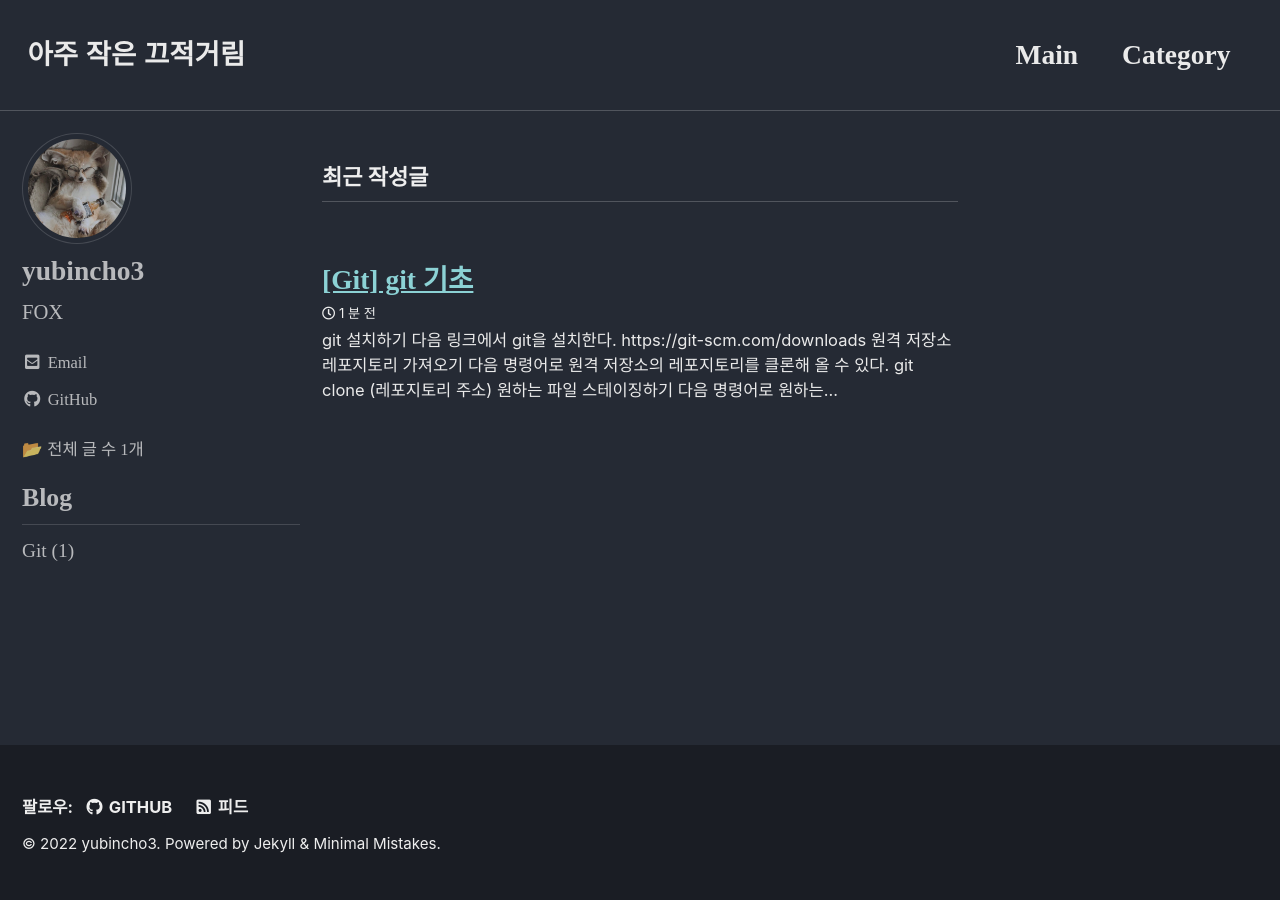
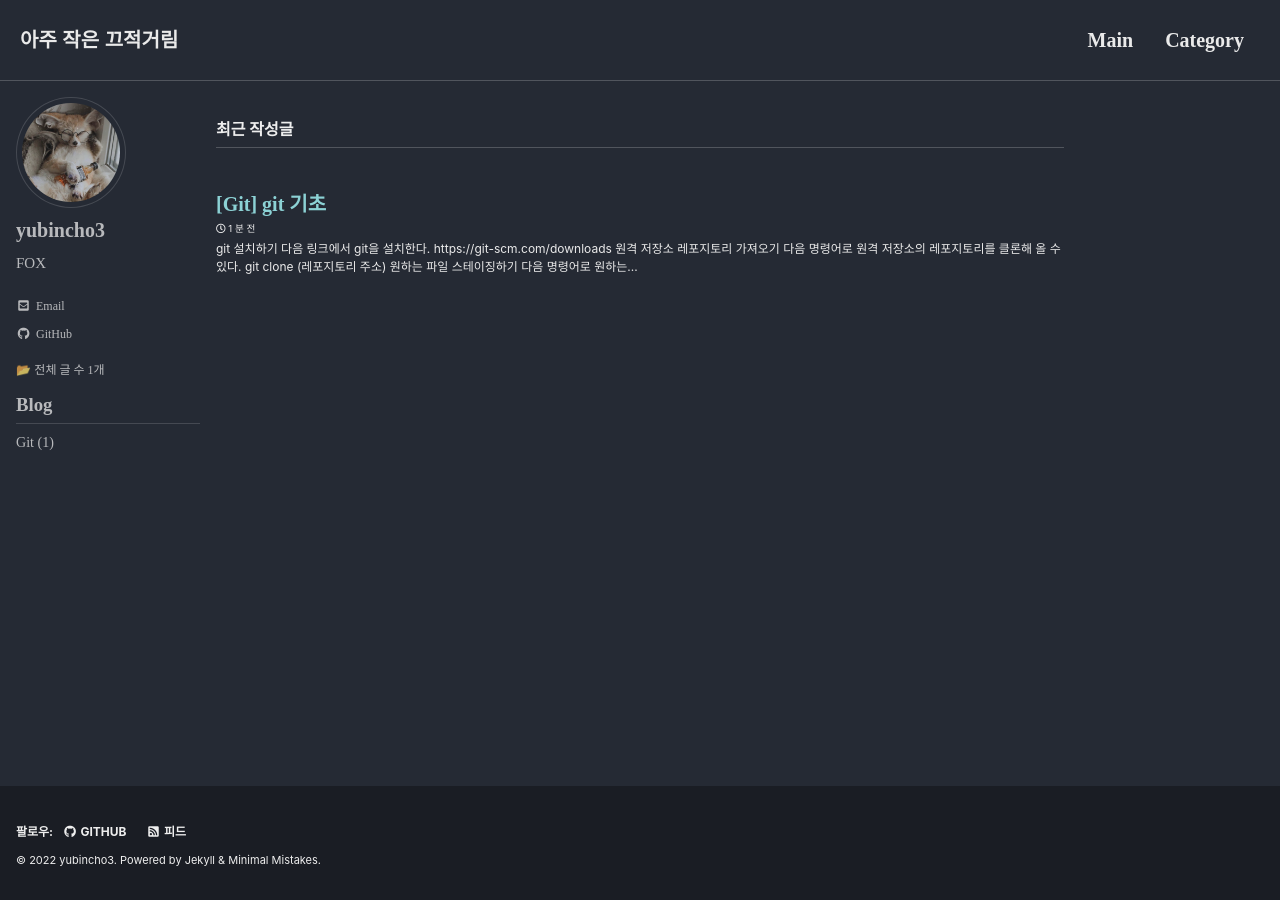
Before and after one commit to yubincho3/yubincho3.github.io, a Jekyll site: the page built from index.html, in a window 1280 px wide. Built offline with Jekyll 4.4.1, drawn with Linux system fonts in a browser that asks for light colours; cached includes are drawn as plain includes; some web fonts are replaced; the list of posts is cut into pages by our own code.

Commit message:
Fix blog's left&right margin width

```diff
--- a/_sass/minimal-mistakes/_base.scss
+++ b/_sass/minimal-mistakes/_base.scss
@@ -126,6 +126,8 @@ blockquote {
 /* links */
 
 a {
+  text-decoration: none; // 추가된 코드입니다.
+
   &:focus {
     @extend %tab-focus;
   }
--- a/_sass/minimal-mistakes/_page.scss
+++ b/_sass/minimal-mistakes/_page.scss
@@ -84,6 +84,8 @@ body {
 }
 
 .page__content {
+  margin-top: 20px;
+
   h2 {
     padding-bottom: 0.5em;
     border-bottom: 1px solid $border-color;
--- a/_sass/minimal-mistakes/_reset.scss
+++ b/_sass/minimal-mistakes/_reset.scss
@@ -8,18 +8,18 @@ html {
   /* apply a natural box layout model to all elements */
   box-sizing: border-box;
   background-color: $background-color;
-  font-size: 16px;
+  font-size: 16px;                    // Default 16px;
 
   @include breakpoint($medium) {
-    font-size: 18px;
+    font-size: 16px;                  // Default 18px;
   }
 
   @include breakpoint($large) {
-    font-size: 20px;
+    font-size: 16px;                  // Default 20px;
   }
 
   @include breakpoint($x-large) {
-    font-size: 22px;
+    font-size: 16px;                  // Default 22px;
   }
 
   -webkit-text-size-adjust: 100%;
--- a/_sass/minimal-mistakes/_variables.scss
+++ b/_sass/minimal-mistakes/_variables.scss
@@ -155,9 +155,9 @@ $max-width: $x-large !default;
    Grid
    ========================================================================== */
 
-$right-sidebar-width-narrow: 200px !default;
-$right-sidebar-width: 300px !default;
-$right-sidebar-width-wide: 400px !default;
+$right-sidebar-width-narrow: 100px !default;    // default 200px
+$right-sidebar-width: 200px !default;           // default 300px
+$right-sidebar-width-wide: 250px !default;      // default 400px
 
 /*
    Other
```
